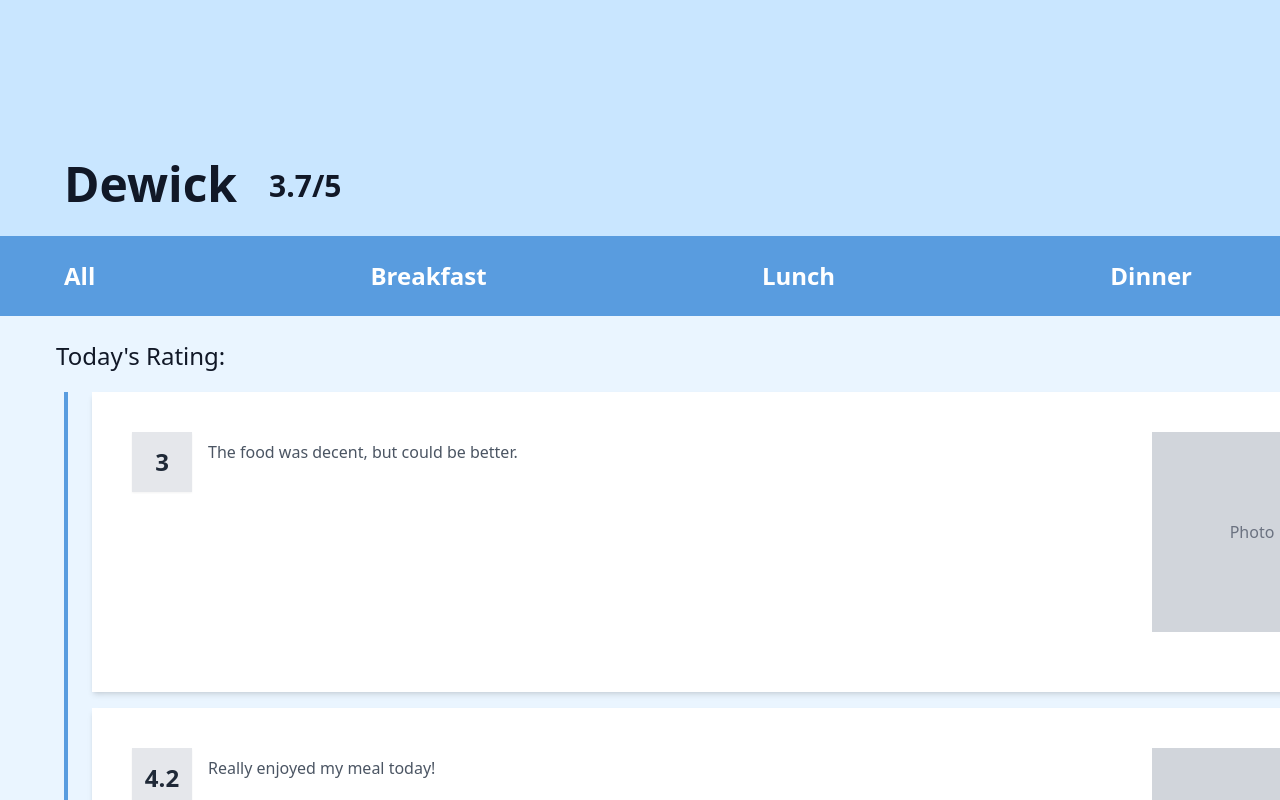
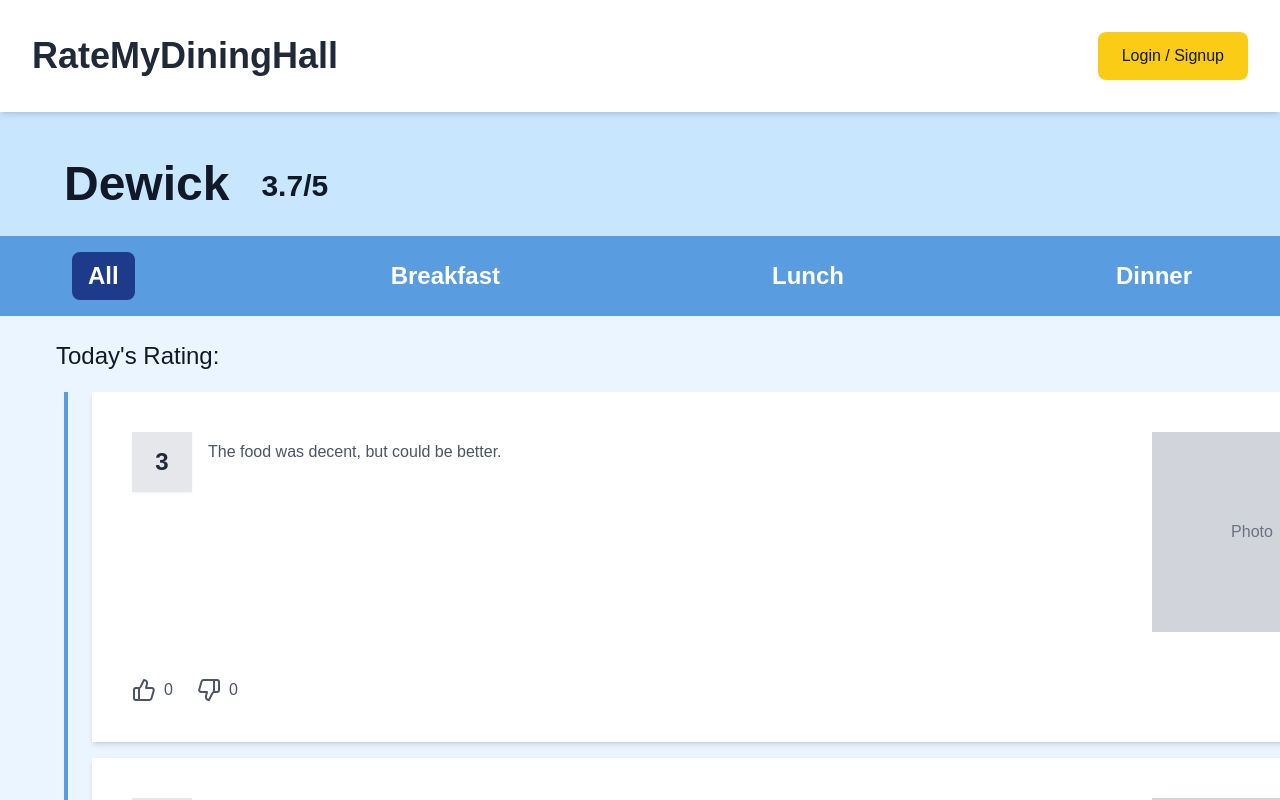
Before and after one commit to sophiezhou00/Ratemydininghall, a Next.js app: page /dewick-page in a window 1280 px wide. Shown: the top 800 px of the page. Built offline with nearby package versions, Linux system fonts and the light colour scheme.

Commit message:
added header bar
header bar yay!

```diff
--- a/app/dewick-page/page.tsx
+++ b/app/dewick-page/page.tsx
@@ -2,6 +2,7 @@
 import { useEffect, useState } from "react";
 import ButtonBar from "@/app/frontend/components/ButtonBar";
 import ResponseBox from "@/app/frontend/components/ResponseBox";
+import LandingBar from "@/app/frontend/components/LandingBar";
 
 export default function DewickPage() {
   const [RatingMessage, setRatingMessage] = useState("Loading...");
@@ -16,7 +17,7 @@
         { value: "4.2", response: "Really enjoyed my meal today!" },
         { value: "5", response: "Absolutely fantastic! Lorem ipsum dolor sit ametLorem ipsum dolor sit amet" },
         { value: "2.8", response: "Not great, but edible." },
-        { value: "4.5", response: "Lorem ipsum dolor sit amet, consectetur adipiscing elit, id est laborum.adipiscing elit, id est laborum.adipiscing elit, id est laborum.adipiscing elit, id est laborum.adipiscing elit, id est laborum.adipiscing elit, id est laborum.adipiscing elit, id est laborum.adipiscing elit, id est laborum.adipiscing elit, id est laborum.adipiscing elit, id est laborum. " },
+        { value: "4.5", response: "Lorem ipsum dolor sit amet, consectetur adipiscing elit, id est laborum.adipiscing elit, id est laborum.adipiscing elit, id est laborum.adipiscing elit, id est laborum.adipiscing elit, id est laborum.adipiscing elit, id est laborum.adipiscing elit, id est laborum.adipiscing elit, id est laborum.adipiscing elit, id est laborum.adipiscing elit, id est laborum.Lorem ipsum dolor sit amet, consectetur adipiscing elit, id est laborum.adipiscing elit, id est laborum.adipiscing elit, id est laborum.adipiscing elit, id est laborum.adipiscing elit, id est laborum.adipiscing elit, id est laborum.adipiscing elit, id est laborum.adipiscing elit, id est laborum.adipiscing elit, id est laborum.adipiscing elit, id est laborum. " },
       ]);
     }, 500);
   }, []);
@@ -24,10 +25,11 @@
   return (
     <main className="relative min-h-screen flex flex-col items-center">
       {/* Container for Text and ButtonBar */}
+      <LandingBar />
       <div className="flex w-full flex-col items-start mt-40">
         {/* Rating Message - Aligned Left */}
         <div className="flex items-center space-x-4 pl-16">
-          <p className="text-5xl font-bold mb-4 pb-8">Dewick</p>
+          <p className="text-5xl font-spartan font-bold mb-4 pb-8">Dewick</p>
           <p className="text-3xl font-bold mb-4 pb-7 pl-4">{RatingMessage}/5</p>
         </div>
 
--- a/app/frontend/components/ButtonBar.tsx
+++ b/app/frontend/components/ButtonBar.tsx
@@ -1,20 +1,30 @@
 "use client";
 
+import { useState } from "react";
+
 export default function ButtonBar() {
+  // State to track the selected button
+  const [selected, setSelected] = useState("All");
+
+  // Handle button click
+  const handleClick = (category: string) => {
+    setSelected(category);
+    // Future: Fetch/filter data based on selected category
+  };
+
   return (
-     <div className="flex justify-between items-center bg-[#599CDF] p-4 pl-10 pr-10 w-full mt-[-20px]">
-      <button className="mx-2 px-4 py-2 text-2xl font-bold text-white rounded-lg hover:bg-blue-700">
-        All
-      </button>
-      <button className="mx-2 px-4 py-2 text-2xl font-bold text-white rounded-lg hover:bg-blue-700">
-        Breakfast
-      </button>
-      <button className="mx-2 px-4 py-2 text-2xl font-bold text-white rounded-lg hover:bg-blue-700">
-        Lunch
-      </button>
-      <button className="mx-2 px-4 py-2 text-2xl font-bold text-white rounded-lg hover:bg-blue-700 pr-10">
-        Dinner
-      </button>
+    <div className="flex justify-between items-center bg-[#599CDF] p-4 pl-16 pr-16 w-full mt-[-20px]">
+      {["All", "Breakfast", "Lunch", "Dinner"].map((category) => (
+        <button
+          key={category}
+          onClick={() => handleClick(category)}
+          className={`mx-2 px-4 py-2 text-2xl font-bold rounded-lg transition
+            ${selected === category ? "bg-blue-900 text-white" : "text-white hover:bg-blue-700"}
+          `}
+        >
+          {category}
+        </button>
+      ))}
     </div>
   );
 }
--- /dev/null
+++ b/app/frontend/components/LoginBox.tsx
@@ -0,0 +1,37 @@
+"use client";
+import { useState } from "react";
+
+export default function LoginBox() {
+  const [username, setUsername] = useState("");
+  const [password, setPassword] = useState("");
+
+  return (
+    <div className="flex flex-col p-10 bg-white shadow-md w-[400px] h-[300px] items-center rounded-lg">
+      {/* Title */}
+      <h2 className="text-2xl font-bold text-gray-700 mb-6">Login</h2>
+
+      {/* Username Input */}
+      <input
+        type="text"
+        placeholder="Username"
+        className="w-full p-2 mb-4 border border-gray-300 rounded-md focus:outline-none focus:ring-2 focus:ring-blue-500"
+        value={username}
+        onChange={(e) => setUsername(e.target.value)}
+      />
+
+      {/* Password Input */}
+      <input
+        type="password"
+        placeholder="Password"
+        className="w-full p-2 mb-6 border border-gray-300 rounded-md focus:outline-none focus:ring-2 focus:ring-blue-500"
+        value={password}
+        onChange={(e) => setPassword(e.target.value)}
+      />
+
+      {/* Login Button */}
+      <button className="w-full p-2 bg-blue-500 text-white rounded-md hover:bg-blue-600 transition">
+        Login
+      </button>
+    </div>
+  );
+}
--- a/app/frontend/components/ResponseBox.tsx
+++ b/app/frontend/components/ResponseBox.tsx
@@ -1,8 +1,29 @@
 "use client";
 
+import { useState } from "react";
+import { ThumbsUp, ThumbsDown } from "lucide-react"; // Using Lucide icons
+
 export default function ResponseBox({ value, response }: { value: string; response: string }) {
+  // State for likes and dislikes
+  const [likes, setLikes] = useState(0);
+  const [dislikes, setDislikes] = useState(0);
+
+  // Handle Thumbs Up
+  const handleThumbsUp = () => {
+    setLikes(likes + 1);
+    // Future: Save to database
+  };
+
+  // Handle Thumbs Down
+  const handleThumbsDown = () => {
+    setDislikes(dislikes + 1);
+    // Future: Save to database
+  };
+
   return (
-    <div className="flex p-10 bg-white shadow-md w-[1300px] h-[300px] items-start justify-between">
+    <div className="flex flex-col p-10 bg-white shadow-md w-[1300px] h-[350px] items-start justify-between">
+      {/* Top Section */}
+      <div className="flex w-full justify-between">
         {/* Fixed-size Value Box */}
         <div className="flex items-center justify-center w-[60px] h-[60px] bg-gray-200 text-gray-800 text-2xl font-bold shadow-sm mr-4 flex-shrink-0">
           {value}
@@ -15,8 +36,29 @@
 
         {/* Reserved Space for Photo */}
         <div className="w-[200px] h-[200px] bg-gray-300 flex items-center flex-shrink-0 justify-center">
-        {/* Placeholder for Image */}
           <span className="text-gray-500">Photo</span>
+        </div>
+      </div>
+
+      {/* Bottom Section - Like/Dislike Buttons */}
+      <div className="flex items-center space-x-6 mt-4">
+        {/* Thumbs Up */}
+        <button
+          onClick={handleThumbsUp}
+          className="flex items-center space-x-2 text-gray-600 hover:text-green-500 transition"
+        >
+          <ThumbsUp className="w-6 h-6" />
+          <span>{likes}</span>
+        </button>
+
+        {/* Thumbs Down */}
+        <button
+          onClick={handleThumbsDown}
+          className="flex items-center space-x-2 text-gray-600 hover:text-red-500 transition"
+        >
+          <ThumbsDown className="w-6 h-6" />
+          <span>{dislikes}</span>
+        </button>
       </div>
     </div>
   );
--- a/app/frontend/components/landingbar.tsx
+++ b/app/frontend/components/landingbar.tsx
@@ -0,0 +1,23 @@
+"use client";
+
+export default function LandingBar() {
+  return (
+    <nav className="bg-white shadow-md fixed top-0 left-0 w-full z-50">
+      <div className="px-4 lg:px-8"> {/* Removed max-width container */}
+        <div className="flex justify-between items-center h-28 pl-0">
+          {/* Left Side - Title (Fully Left-Aligned) */}
+          <div className="flex items-center">
+            <a href="/" className="text-4xl font-bold text-gray-800">
+              RateMyDiningHall
+            </a>
+          </div>
+
+          {/* Right Side - Yellow Login/Signup Button */}
+          <button className="bg-yellow-400 text-gray-900 font-medium px-6 py-3 rounded-lg hover:bg-[#ECC400] transition">
+            Login / Signup
+          </button>
+        </div>
+      </div>
+    </nav>
+  );
+}
--- a/app/styles/globals.css
+++ b/app/styles/globals.css
@@ -2,8 +2,13 @@
 @tailwind components;
 @tailwind utilities;
 
+@import url('https://fonts.googleapis.com/css2?family=League+Spartan:wght@100..900&display=swap');
+
+
+
 /* 🌟 Set global background color */
 body {
         @apply bg-[#C9E6FF] text-gray-900 dark:bg-[#1E3A5F] dark:text-white overflow-x-hidden;
+        font-family: 'League Spartan', sans-serif;
 
       }
--- a/tailwind.config.js
+++ b/tailwind.config.js
@@ -2,7 +2,11 @@
 module.exports = {
   content: ["./app/**/*.{js,ts,jsx,tsx}"],
   theme: {
-    extend: {},
+    extend: {
+      fontFamily: {
+        spartan: ["League Spartan", "sans-serif"],
+      },
+    },
   },
   plugins: [],
-}
+};
--- a/tailwind.config.ts
+++ b/tailwind.config.ts
@@ -10,6 +10,9 @@
   ],
   theme: {
     extend: {
+      fontFamily: {
+        spartan: ["League Spartan", "sans-serif"],
+      },
       colors: {
         background: "hsl(var(--background))", /* "var(--background)",*/
         foreground: "hsl(var(--foreground))", /*"var(--foreground)",*/
```
Lines whose indentation alone changed are shown as unchanged.
